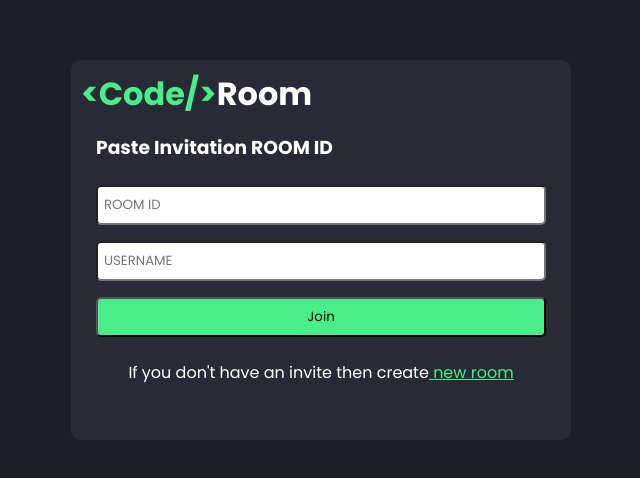
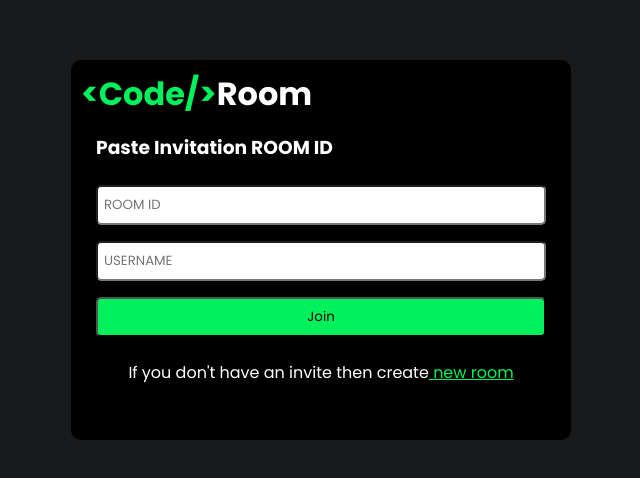
Before and after one commit to MHusain22/cde, a React (Create React App) app in the folder client/: page / in a window 1280 px wide. Shown: the part 150-628 px from the top of the page, without its empty margins (319-959 px from the left). Built offline with nearby package versions, Linux system fonts and the light colour scheme.

Commit message:
color change

```diff
--- a/client/src/App.css
+++ b/client/src/App.css
@@ -1,8 +1,14 @@
-@import url('https://fonts.googleapis.com/css2?family=Poppins:ital,wght@0,100;0,200;0,300;0,400;0,500;0,600;0,700;0,800;0,900;1,100;1,200;1,300;1,400;1,500;1,600;1,700;1,800;1,900&family=Roboto:ital,wght@0,100;0,300;0,400;0,500;0,700;0,900;1,100;1,300;1,400;1,500;1,700;1,900&display=swap');
+@import url("https://fonts.googleapis.com/css2?family=Poppins:ital,wght@0,100;0,200;0,300;0,400;0,500;0,600;0,700;0,800;0,900;1,100;1,200;1,300;1,400;1,500;1,600;1,700;1,800;1,900&family=Roboto:ital,wght@0,100;0,300;0,400;0,500;0,700;0,900;1,100;1,300;1,400;1,500;1,700;1,900&display=swap");
 
-*{
-    padding: 0;
-    margin: 0;
-    box-sizing: border-box;
-    font-family: 'poppins';
+* {
+  padding: 0;
+  margin: 0;
+  box-sizing: border-box;
+  font-family: "poppins";
 }
+:root {
+  --color: #00f15c;
+  /* --color: rgb(11, 92, 255); */
+
+  --bg-color: #191a1b;
+}
--- a/client/src/components/CodeEditor.jsx
+++ b/client/src/components/CodeEditor.jsx
@@ -10,7 +10,7 @@ import "./CodeEditor.css";
 import ACTIONS from "../Actions";
 import axios from "axios";
 
-const CodeEditor = ({ socketRef, roomId, onCodeChange,language }) => {
+const CodeEditor = ({ socketRef, roomId, onCodeChange, language }) => {
   const editorRef = useRef(null);
   console.log(language);
 
@@ -47,7 +47,7 @@ const CodeEditor = ({ socketRef, roomId, onCodeChange,language }) => {
       });
 
       //to show the value when the user enters the room
-      // editorRef.current.setValue(`console.log("hello")`);
+      editorRef.current.setValue(`print("Python")`);
     }
     init();
   }, []);
@@ -70,14 +70,9 @@ const CodeEditor = ({ socketRef, roomId, onCodeChange,language }) => {
   // var width = window.innerWidth;
   // editorRef.current.setSize(0.7*width);
 
-
   return (
     <div className="">
-      <textarea
-
-        id="realtimeEditor"
-      />
-
+      <textarea id="realtimeEditor" />
     </div>
   );
 };
--- a/client/src/components/Editor/Editor.css
+++ b/client/src/components/Editor/Editor.css
@@ -1,5 +1,5 @@
 .main {
-  background-color: #1c1e29;
+  background-color: var(--bg-color);
   height: 100vh;
   display: flex;
   color: white;
@@ -9,8 +9,8 @@
 }
 .left {
   padding: 10px;
-  background-color: #1c1e29;
-  width: 18em;
+  background-color: var(--bg-color);
+  width: 20%;
   display: flex;
   flex-direction: column;
 }
@@ -31,7 +31,7 @@
   width: 19em;
   position: absolute;
   bottom: 20px;
-  background-color: #4aee88;
+  background-color: var(--color);
 }
 .copybtn {
   width: 19em;
@@ -55,7 +55,7 @@
   margin-top: 20px;
 }
 .frame button {
-  background-color: #4aee88;
+  background-color: var(--color);
   padding: 10px 0;
   border-radius: 5px;
   cursor: pointer;
--- a/client/src/components/Editor/Editor.jsx
+++ b/client/src/components/Editor/Editor.jsx
@@ -187,10 +187,10 @@ const Editor = () => {
           ))}
         </div>
 
-        <button onClick={handleCall}>Video</button>
-        {myStream && (
+        {/* <button onClick={handleCall}>Video</button> */}
+        {/* {myStream && (
           <ReactPlayer playing url={myStream} height="100px" width="200px" />
-        )}
+        )} */}
         <button className="btn copybtn" onClick={copyRoomId}>
           Copy ROOM ID
         </button>
--- a/client/src/components/Home/Home.css
+++ b/client/src/components/Home/Home.css
@@ -1,6 +1,6 @@
 .outer {
   /* background-color: #2b2a2a; */
-  background-color: #1c1e29;
+  background-color: var(--bg-color);
   height: 100vh;
   display: flex;
   justify-content: center;
@@ -11,12 +11,13 @@
   height: 380px;
   width: 500px;
   border-radius: 10px;
-  background-color:#282a36;
-  /* background-color: #000000; */
+  /* background-color: #282a36; */
+  /* background-color: var(--bg-color); */
+  background-color: #000000;
   padding: 10px;
 }
-.logo h1{
-  color: #4aee88;
+.logo h1 {
+  color: var(--color);
 }
 
 .content {
@@ -32,7 +33,7 @@ p {
   text-align: center;
 }
 .content span {
-  color: #4aee88;
+  color: var(--color);
   cursor: pointer;
   text-decoration: underline;
 }
@@ -48,12 +49,12 @@ p {
 .joinbtn {
   margin: 8px 15px 8px 15px;
   height: 3em;
-  background-color: #4aee88;
+  background-color: var(--color);
   /* background-color: #224efb; */
   border-radius: 5px;
 }
 .joinbtn:hover,
 .leavebtn:hover {
-  background-color: #4aee88;
+  background-color: var(--color);
   cursor: pointer;
 }
```
